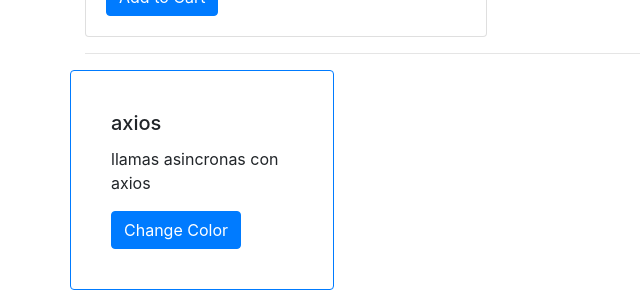
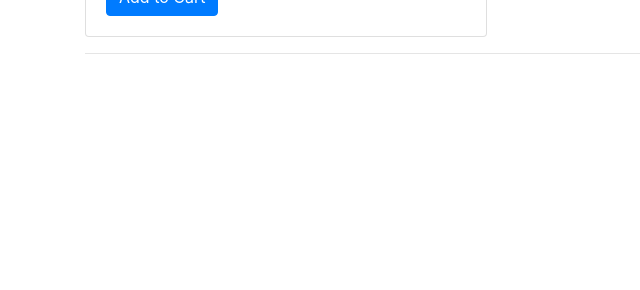
Before and after one commit to lalomarquez/demoReactjs, a React (Create React App) app in the folder intro-react-redux/: page / in a window 1280 px wide. Shown: the part 912-1202 px from the top of the page, without its empty margins (0-640 px from the left). After the commit the page ends 982 px from the top, so only its background shows below. Built offline with nearby package versions, Linux system fonts and the light colour scheme.

Commit message:
delete files unnecessary

```diff
--- a/intro-react-redux/src/App.js
+++ b/intro-react-redux/src/App.js
@@ -9,7 +9,6 @@ import { Row, Col } from 'reactstrap';//Jumbotron
 import ProductList from './Components/reactRedux-ProductList.js'
 import ShoppingCart from './Components/reactRedux-ShoppingCart.js'
 
-import ChangeColor from './Components/box.js'
 class App extends Component {
   render() {
     return (
@@ -23,9 +22,6 @@ class App extends Component {
           </Col>
         </Row>
         <hr/>
-        <Row>
-          <ChangeColor />
-        </Row>
       </div>
     );
   }
--- a/intro-react-redux/src/Components/box.js
+++ /dev/null
@@ -1,42 +0,0 @@
-import React from 'react'
-import 'bootstrap/dist/css/bootstrap.min.css'
-import { Card, CardBody, CardTitle, CardText, Button } from 'reactstrap'
-
-
-// import { getUsers } from '../Helpers/actionCreators.js'
-// import { connect } from 'react-redux'
-
-class ChangeColor extends React.Component {
-    render() {
-        return (
-            <div >
-                <div className="row col-12">
-                    <Card body outline color="primary">
-                        <CardBody>
-                            <CardTitle>axios</CardTitle>
-                            <CardText>llamas asincronas con axios</CardText>
-                            <Button color="primary" >Change Color</Button>
-                        </CardBody>
-                    </Card>
-                </div>
-            </div>
-        )
-    }
-}
-
-// const mapStateToProps = state => {
-//     return {
-//         users: state.users
-//     }
-// }
-
-// const mapDispatchToProps = dispatch => {
-//     return {
-//         addProduct(product) {
-//             dispatch(addToCart(product))
-//         }
-//     }
-// }
-//export default connect(mapStateToProps, mapDispatchToProps)(ChangeColor)
-
-export default ChangeColor
```
Also changed, not shown: intro-react-redux/src/actions/actions.js (deleted, +0 -34 lines), intro-react-redux/src/reducers/mainReducer.js (deleted, +0 -20 lines).
